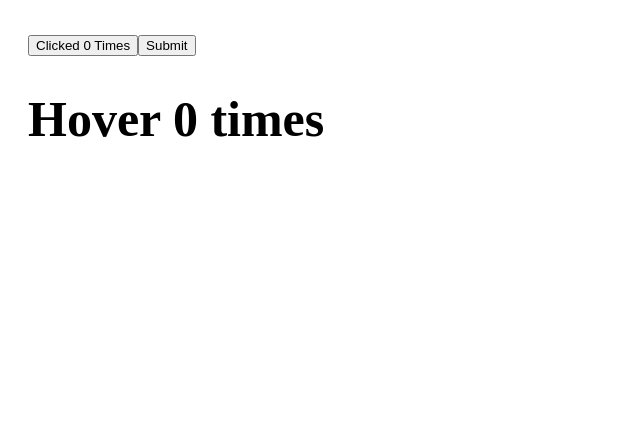
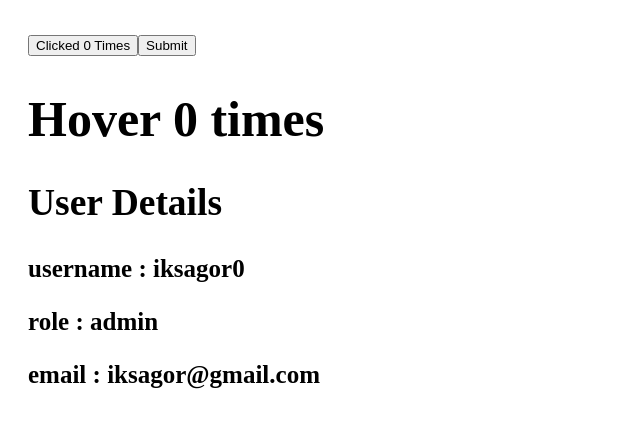
Before and after one commit to iksagor0/Think-in-a-React, a React (Create React App) app: page / in a window 1280 px wide. Shown: the top 428 px of the page, without its empty margins (0-640 px from the left). Built offline with nearby package versions, Linux system fonts and the light colour scheme.

Commit message:
Practice Context API

```diff
--- a/src/App.js
+++ b/src/App.js
@@ -14,6 +14,8 @@
 // import Bangladesh from "./RenderPropsTwo/Bangladesh";
 // import Text from "./RenderPropsTwo/Text";
 
+import React from "react";
+import UserDetails from "./Components/UserDetails";
 import ClickCounter from "./HOC/ClickButton";
 import HoverCount from "./HOC/HoverCount";
 
@@ -51,6 +53,7 @@ function App() {
 
       <ClickCounter />
       <HoverCount />
+      <UserDetails />
     </div>
   );
 }
--- /dev/null
+++ b/src/Components/UserDetails.js
@@ -0,0 +1,15 @@
+import React, { useContext } from "react";
+import { UserContext } from "../Context/UserContext";
+
+export default function UserDetails() {
+  const userData = useContext(UserContext);
+
+  return (
+    <div>
+      <h2>User Details</h2>
+      <p>username : {userData.username}</p>
+      <p>role : {userData.role}</p>
+      <p>email : {userData.email}</p>
+    </div>
+  );
+}
--- /dev/null
+++ b/src/Context/UserContext.js
@@ -0,0 +1,6 @@
+import { createContext } from "react";
+
+export const UserContext = createContext(null);
+
+// export {Consumer}
+// console.log(UserContext);
--- a/src/index.js
+++ b/src/index.js
@@ -1,11 +1,20 @@
 import React from "react";
 import ReactDOM from "react-dom/client";
 import App from "./App";
+import { UserContext } from "./Context/UserContext";
+
+const user = {
+  username: "iksagor0",
+  role: "admin",
+  email: "iksagor@gmail.com",
+};
 
 const root = ReactDOM.createRoot(document.getElementById("root"));
 root.render(
   <React.StrictMode>
-    <App />
+    <UserContext.Provider value={user}>
+      <App />
+    </UserContext.Provider>
   </React.StrictMode>
 );
 
```
